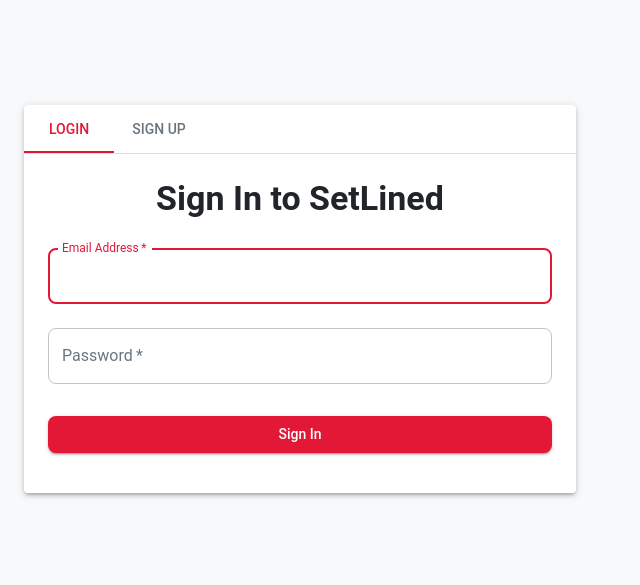
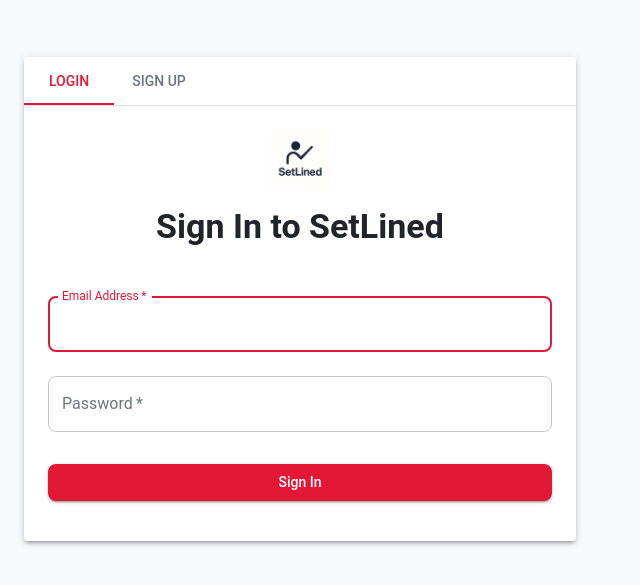
Before and after one commit to yadielglz/setlined, a React (Vite) app: page /calendar in a window 1280 px wide. Shown: the part 133-718 px from the top of the page, without its empty margins (0-640 px from the left). Built offline with nearby package versions, Linux system fonts and the light colour scheme; no server answers; a web font is replaced by a local one.

Commit message:
Add custom branding: SetLined logo, app icon, PWA manifest, and updated login page

```diff
--- a/index.html
+++ b/index.html
@@ -2,12 +2,16 @@
 <html lang="en">
   <head>
     <meta charset="UTF-8" />
-    <link rel="icon" type="image/svg+xml" href="/vite.svg" />
+    <link rel="icon" type="image/png" href="/icon.png" />
+    <link rel="apple-touch-icon" href="/icon.png" />
     <meta name="viewport" content="width=device-width, initial-scale=1.0" />
+    <meta name="theme-color" content="#E31837" />
+    <meta name="description" content="SetLined - Customer Tracking & Appointment Management for T-Mobile" />
     <title>SetLined - Customer Tracking</title>
     <link rel="preconnect" href="https://fonts.googleapis.com">
     <link rel="preconnect" href="https://fonts.gstatic.com" crossorigin>
     <link href="https://fonts.googleapis.com/css2?family=Google+Sans:ital,wght@0,100..900;1,100..900&display=swap" rel="stylesheet">
+    <link rel="manifest" href="/manifest.json" />
   </head>
   <body>
     <div id="root"></div>
--- a/src/components/Layout.tsx
+++ b/src/components/Layout.tsx
@@ -67,9 +67,19 @@
   const drawer = (
     <div>
       <Toolbar>
-        <Typography variant="h6" noWrap component="div">
-          SetLined
-        </Typography>
+        <Box sx={{ display: 'flex', alignItems: 'center', gap: 2 }}>
+          <Box
+            component="img"
+            src="/logo.png"
+            alt="SetLined Logo"
+            sx={{
+              height: 40,
+              width: 'auto',
+              maxWidth: 150,
+              objectFit: 'contain'
+            }}
+          />
+        </Box>
       </Toolbar>
       <Divider />
       <List>
--- a/src/components/Login.tsx
+++ b/src/components/Login.tsx
@@ -101,9 +101,23 @@
         </Box>
 
         <TabPanel value={tabValue} index={0}>
-          <Typography component="h1" variant="h4" align="center" gutterBottom>
-            Sign In to SetLined
-          </Typography>
+          <Box sx={{ display: 'flex', flexDirection: 'column', alignItems: 'center', mb: 4 }}>
+            <Box
+              component="img"
+              src="/logo.png"
+              alt="SetLined Logo"
+              sx={{
+                height: 60,
+                width: 'auto',
+                maxWidth: 200,
+                objectFit: 'contain',
+                mb: 2
+              }}
+            />
+            <Typography component="h1" variant="h4" align="center">
+              Sign In to SetLined
+            </Typography>
+          </Box>
           {error && <Alert severity="error" sx={{ mb: 2 }}>{error}</Alert>}
           {message && <Alert severity="success" sx={{ mb: 2 }}>{message}</Alert>}
           <Box component="form" onSubmit={handleLogin} sx={{ mt: 1 }}>
@@ -144,9 +158,23 @@
         </TabPanel>
 
         <TabPanel value={tabValue} index={1}>
-          <Typography component="h1" variant="h4" align="center" gutterBottom>
-            Create Account
-          </Typography>
+          <Box sx={{ display: 'flex', flexDirection: 'column', alignItems: 'center', mb: 4 }}>
+            <Box
+              component="img"
+              src="/logo.png"
+              alt="SetLined Logo"
+              sx={{
+                height: 60,
+                width: 'auto',
+                maxWidth: 200,
+                objectFit: 'contain',
+                mb: 2
+              }}
+            />
+            <Typography component="h1" variant="h4" align="center">
+              Create Account
+            </Typography>
+          </Box>
           {error && <Alert severity="error" sx={{ mb: 2 }}>{error}</Alert>}
           <Box component="form" onSubmit={handleSignup} sx={{ mt: 1 }}>
             <TextField
```
Also changed, not shown: public/icon.png (added), public/logo.png (added), public/manifest.json (added).
